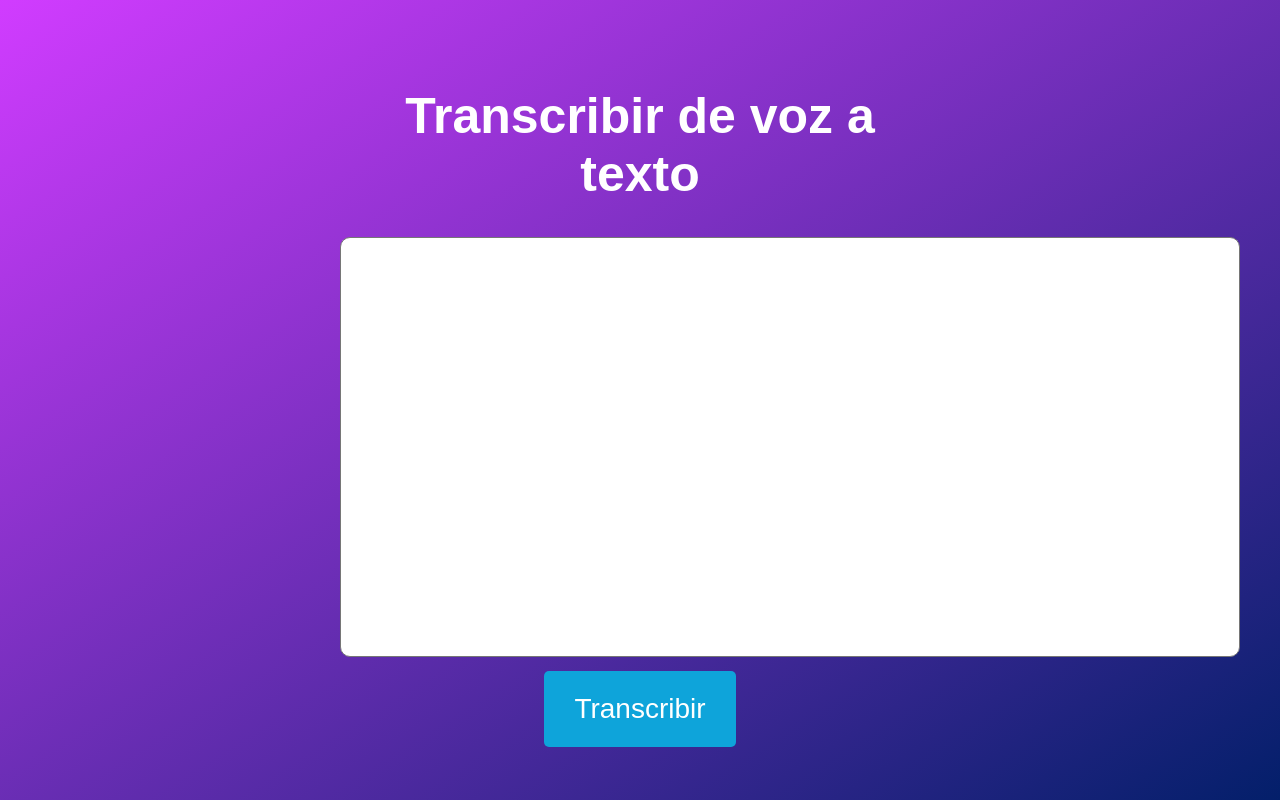
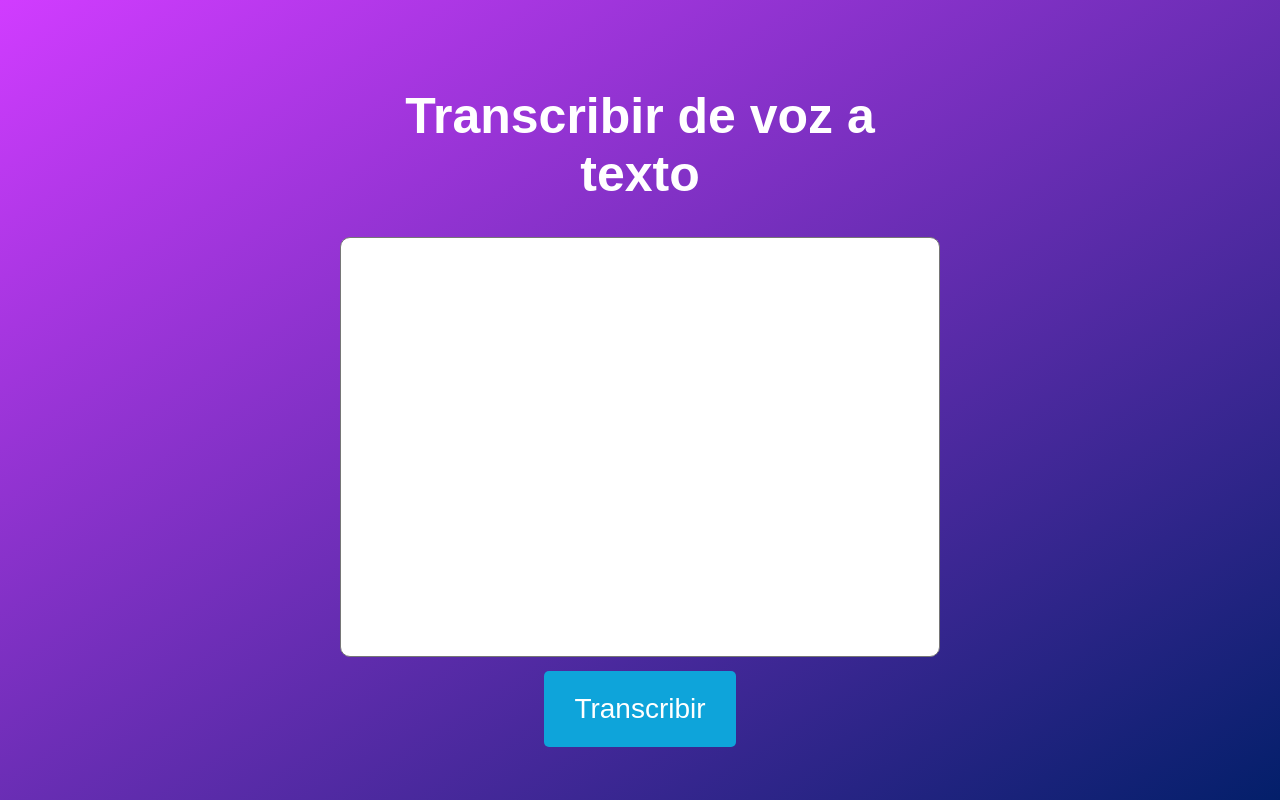
Before and after one commit to kdcriollo/kdcriollo.github.io, a PHP site: page / in a window 1280 px wide. Run offline with PHP 8.4, Linux system fonts and the light colour scheme.

Commit message:
required

```diff
--- a/voice/css/style.css
+++ b/voice/css/style.css
@@ -29,7 +29,7 @@ h1{
 	font-size: 50px;
 }
 #convert_text{
-  width: 150%;
+  width: 100%;
   height: 420px;
   border-radius: 10px;
   resize: none;
```
